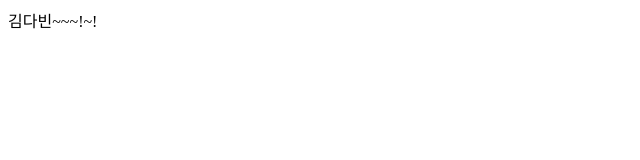
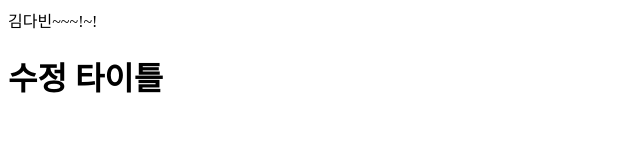
Before and after one commit to dabin0110/mg2_reupdate_first, a plain HTML site: page index.html in a window 1280 px wide. Shown: the whole page, without its empty margins (0-640 px from the left). Drawn offline with Linux system fonts and the light colour scheme.

Commit message:
수정사항 반영

```diff
--- a/index.html
+++ b/index.html
@@ -8,5 +8,6 @@
   </head>
   <body>
     김다빈~~~!~!
+    <h1>수정 타이틀</h1>
   </body>
 </html>
```
